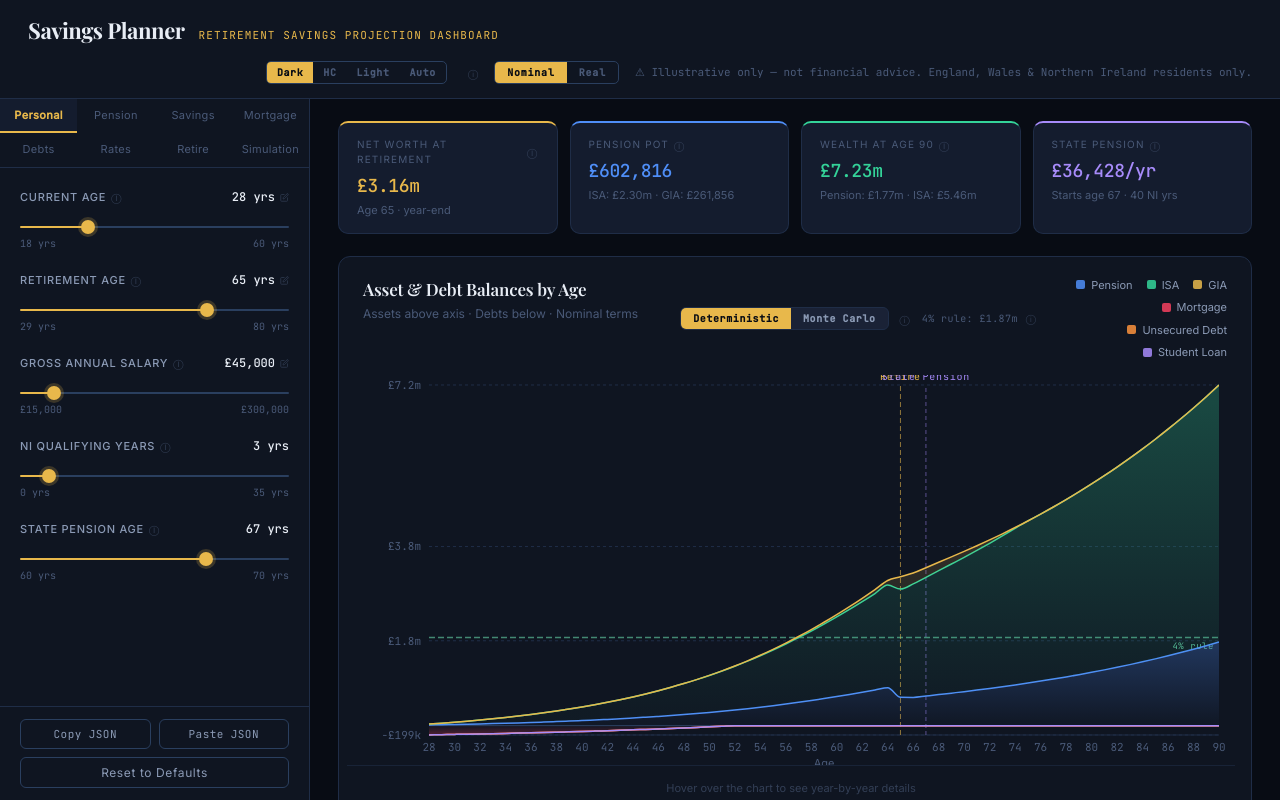
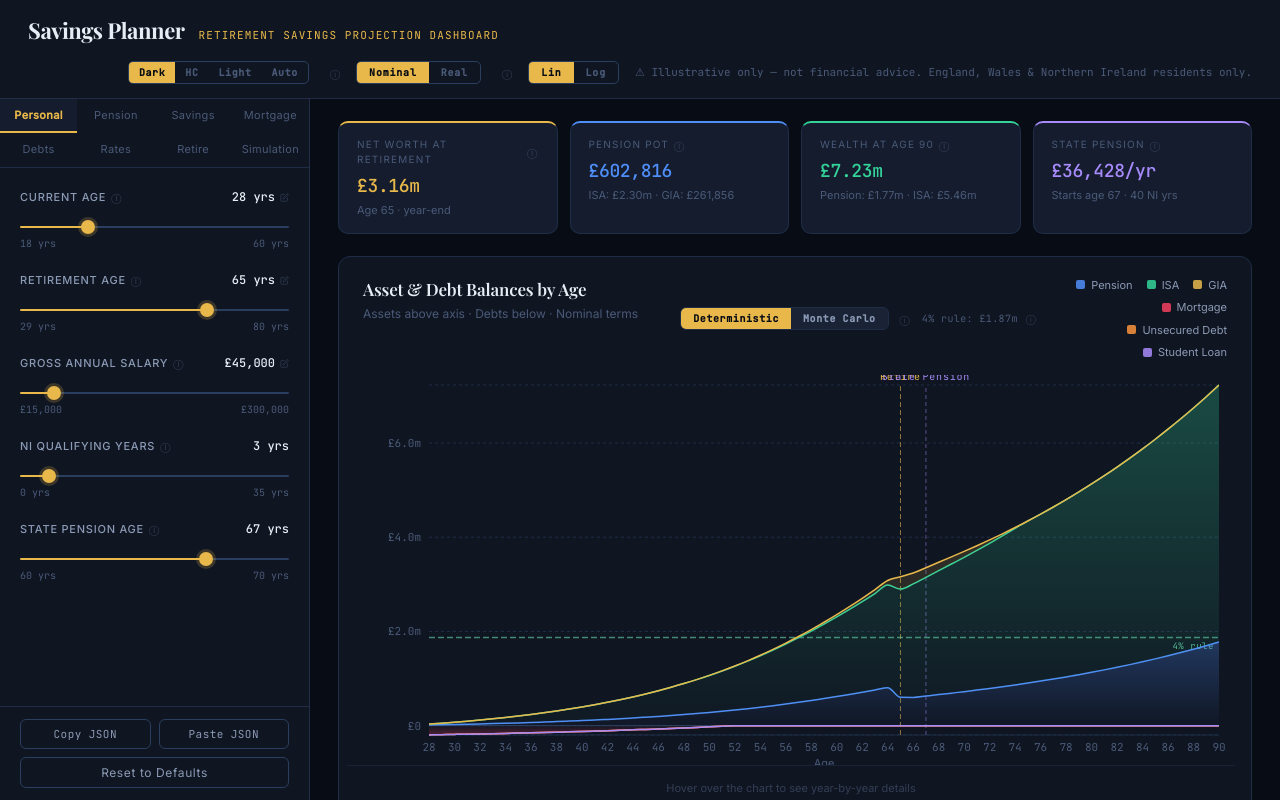
Before and after one commit to sambloom92/savings-planner, a React (Vite) app: page / in a window 1280 px wide. Both pictures are taken after a click on the button "Personal". Built offline with nearby package versions, Linux system fonts and the light colour scheme.

Commit message:
Add log axis toggle (#3)

```diff
--- a/src/App.jsx
+++ b/src/App.jsx
@@ -1944,6 +1944,7 @@ export default function App() {
   });
   const [activeTab, setActiveTab] = useState('Personal');
   const [realTerms, setRealTerms] = useState(false);
+  const [logScale, setLogScale] = useState(false);
   const [hoveredRow, setHoveredRow] = useState(null);
   const hoveredAgeRef = useRef(null);
   const [copyMsg, setCopyMsg] = useState(null);
@@ -2357,6 +2358,39 @@ export default function App() {
               );
             })}
           </div>
+          <HelpTip text="Linear: y-axis uses a linear scale — equal distances represent equal pound amounts. Log: y-axis uses a logarithmic scale — equal distances represent equal percentage growth, making early portfolio growth more visible." />
+          <div
+            style={{
+              display: 'flex',
+              borderRadius: 5,
+              overflow: 'hidden',
+              border: '1px solid var(--border-bright)',
+            }}
+          >
+            {['Lin', 'Log'].map((opt) => {
+              const active = logScale ? opt === 'Log' : opt === 'Lin';
+              return (
+                <button
+                  key={opt}
+                  onClick={() => setLogScale(opt === 'Log')}
+                  style={{
+                    padding: '4px 12px',
+                    background: active ? 'var(--accent-gold)' : 'transparent',
+                    color: active ? 'var(--accent-gold-text)' : 'var(--text-muted)',
+                    border: 'none',
+                    cursor: 'pointer',
+                    fontFamily: 'var(--font-mono)',
+                    fontSize: 10,
+                    fontWeight: 600,
+                    letterSpacing: '0.08em',
+                    transition: 'all 0.15s',
+                  }}
+                >
+                  {opt}
+                </button>
+              );
+            })}
+          </div>
           {!mobile && (
             <span
               style={{ color: 'var(--text-muted)', fontSize: 11, fontFamily: 'var(--font-mono)' }}
@@ -2873,6 +2907,7 @@ export default function App() {
                     fourPctTarget={fourPctTarget}
                     showDetails={true}
                     colorMode={colorMode}
+                    logScale={logScale}
                     height={mobile ? 260 : 390}
                   />
                 ) : mcPending ? (
@@ -2963,11 +2998,17 @@ export default function App() {
                     />
 
                     <YAxis
+                      scale={logScale ? 'log' : 'linear'}
                       tickFormatter={yTickFmt}
-                      domain={[
-                        (dataMin) => dataMin,
-                        (dataMax) => Math.max(dataMax, fourPctTarget * 1.04),
-                      ]}
+                      domain={
+                        logScale
+                          ? [1, (dataMax) => Math.max(dataMax, fourPctTarget * 1.04)]
+                          : [
+                              (dataMin) => dataMin,
+                              (dataMax) => Math.max(dataMax, fourPctTarget * 1.04),
+                            ]
+                      }
+                      allowDataOverflow={logScale}
                       tick={{
                         fill: 'var(--text-muted)',
                         fontSize: 11,
--- a/src/FanChart.jsx
+++ b/src/FanChart.jsx
@@ -77,7 +77,8 @@ function drawFanChart(
   lockedPctKey,
   lockedPotData,
   potSeries,
-  fourPctTarget
+  fourPctTarget,
+  logScale
 ) {
   const ctx = canvas.getContext('2d');
 
@@ -130,16 +131,46 @@ function drawFanChart(
   function xOf(age) {
     return PAD.left + ((age - minAge) / Math.max(1, maxAgeVal - minAge)) * cW;
   }
+
+  // ── Scale helpers ─────────────────────────────────────────────────────────
+  // In log mode: values ≤ 0 are floored at 1 (can't take log of non-positive).
+  // The debt region is therefore not shown when logScale is active.
+  const logMin = Math.log10(Math.max(1, minVal > 0 ? minVal : 1));
+  const logMax = Math.log10(Math.max(2, maxVal));
+  const logRange = logMax - logMin;
+
   function yOf(val) {
+    if (logScale) {
+      const lv = Math.log10(Math.max(1, val));
+      return PAD.top + cH - ((lv - logMin) / logRange) * cH;
+    }
     return PAD.top + cH - ((val - minVal) / fullRange) * cH;
   }
 
   // ── Grid lines (horizontal) ───────────────────────────────────────────────
-  const nGridY = 5;
   ctx.strokeStyle = borderCol;
   ctx.lineWidth = 1;
   ctx.setLineDash([]);
-  // Positive grid ticks
+
+  if (logScale) {
+    // Log-spaced ticks at 1×, 2×, 5× per decade
+    const lo = Math.floor(logMin);
+    const hi = Math.ceil(logMax);
+    for (let exp = lo; exp <= hi; exp++) {
+      for (const mult of [1, 2, 5]) {
+        const v = mult * Math.pow(10, exp);
+        if (v < 1 || v > maxVal * 1.05) continue;
+        const y = yOf(v);
+        if (y < PAD.top - 2 || y > PAD.top + cH + 2) continue;
+        ctx.beginPath();
+        ctx.moveTo(PAD.left, y);
+        ctx.lineTo(PAD.left + cW, y);
+        ctx.stroke();
+      }
+    }
+  } else {
+    // Linear grid ticks
+    const nGridY = 5;
     for (let i = 0; i <= nGridY; i++) {
       const v = rawMin + (totalRange * i) / nGridY;
       const y = yOf(v);
@@ -148,8 +179,10 @@ function drawFanChart(
       ctx.lineTo(PAD.left + cW, y);
       ctx.stroke();
     }
-  // Zero reference line — draw prominently when there are debts
-  if (rawMin < 0) {
+  }
+
+  // Zero reference line — draw prominently when there are debts (linear only)
+  if (!logScale && rawMin < 0) {
     const zy = yOf(0);
     ctx.strokeStyle = 'rgba(255,255,255,0.18)';
     ctx.lineWidth = 1.5;
@@ -387,9 +420,24 @@ function drawFanChart(
 
   // ── Y-axis tick labels (always) ───────────────────────────────────────────
   ctx.textAlign = 'right';
+  if (logScale) {
+    const lo = Math.floor(logMin);
+    const hi = Math.ceil(logMax);
+    for (let exp = lo; exp <= hi; exp++) {
+      for (const mult of [1, 2, 5]) {
+        const v = mult * Math.pow(10, exp);
+        if (v < 1 || v > maxVal * 1.05) continue;
+        const y = yOf(v);
+        if (y < PAD.top - 2 || y > PAD.top + cH + 2) continue;
+        ctx.fillText(yTickFmt(v), PAD.left - 8, y + 4);
+      }
+    }
+  } else {
+    const nGridY = 5;
     for (let i = 0; i <= nGridY; i++) {
       const v = rawMin + (totalRange * i) / nGridY;
       ctx.fillText(yTickFmt(v), PAD.left - 8, yOf(v) + 4);
+    }
   }
 
   // ── Reference line labels (always) ───────────────────────────────────────
@@ -594,6 +642,7 @@ export function FanChart({
   fourPctTarget = null,
   showDetails,
   colorMode = 'dark',
+  logScale = false,
   height = 390,
 }) {
   const canvasRef = useRef(null);
@@ -696,7 +745,8 @@ export function FanChart({
       lockedTrial?.pctKey ?? null,
       adjLockedPotData,
       potSeries ?? null,
-      fourPctTarget
+      fourPctTarget,
+      logScale
     );
     coordRef.current = { ...coords, adjData };
     // colorMode in deps: theme change re-reads CSS vars via cssVar() at draw time
@@ -713,6 +763,7 @@ export function FanChart({
     lockedTrial,
     potSeries,
     fourPctTarget,
+    logScale,
   ]);
 
   // Mousemove: update hover; frozen while a trial is locked
```
Lines whose indentation alone changed are shown as unchanged.
